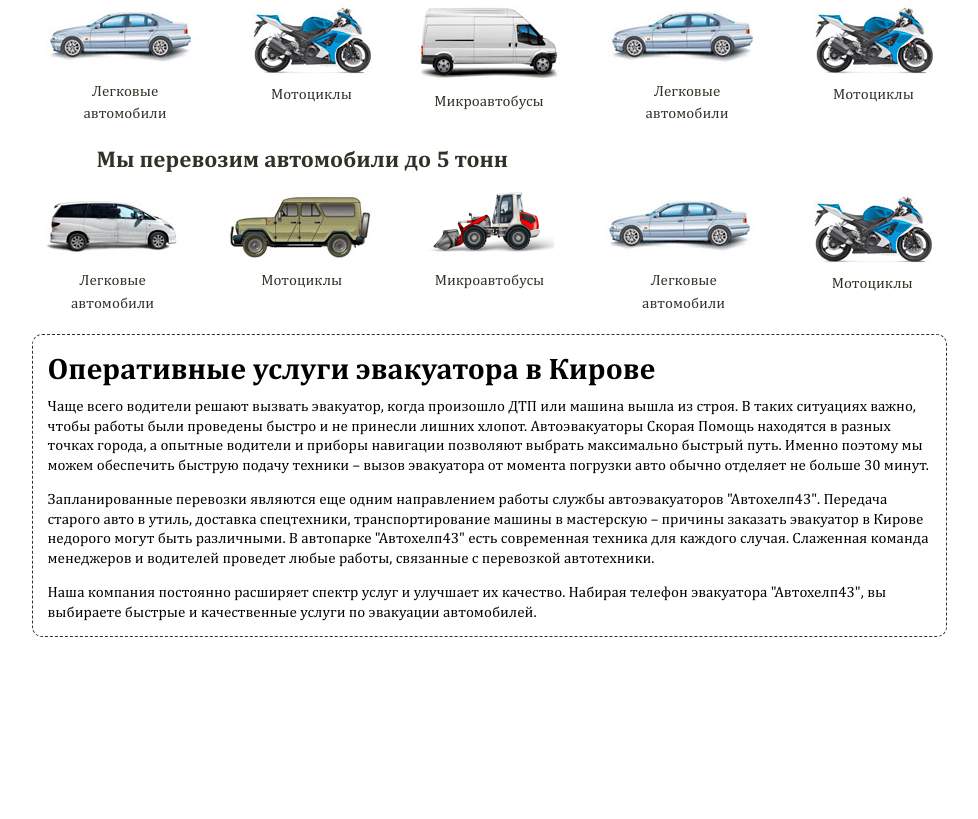
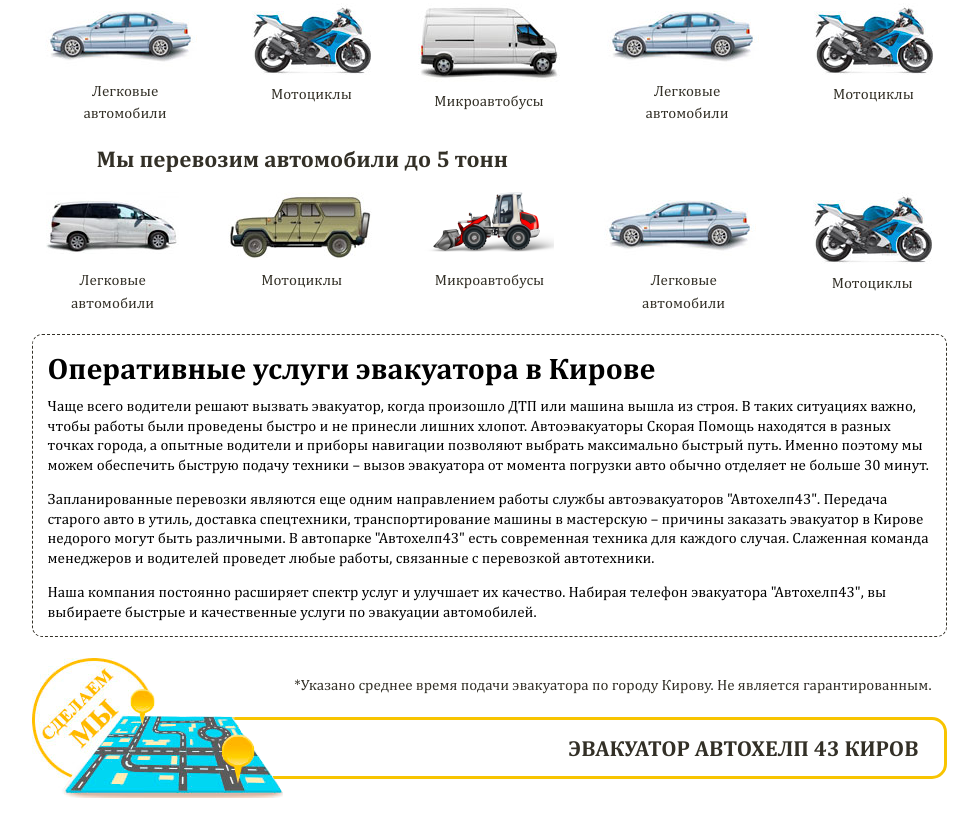
Before and after one commit to ivolat05/autohelp, a website: page src/index.html in a window 1280 px wide. Shown: the part 706-1525 px from the top of the page, without its empty margins (151-1129 px from the left). Before the commit the page ends 1363 px from the top, so only its background shows below. Drawn offline with nearby package versions, Linux system fonts and the light colour scheme; files that its build step writes are made by us from their sources.

Commit message:
uppdate 16.20

```diff
--- a/src/assets/sass/blocks/footer.scss
+++ b/src/assets/sass/blocks/footer.scss
@@ -0,0 +1,42 @@
+.adventure-footer {
+    padding: 17px 0 40px;
+}
+.adventure-footer__wrapp {
+    display: flex;
+    justify-content: end;
+}
+
+.adventure-footer__wrapper {
+    padding: 15px;
+    border: 4px solid;
+    border: 3px solid #f8c400;
+
+    border-radius: 15px;
+    display: flex;
+    justify-content: end;
+    position: relative;
+}
+
+.adventure-footer-img {
+    position: absolute;
+    left: -3px;
+    bottom: -22px;
+}
+
+.adventure-footer__wrapp-content {
+    font-weight: normal;
+    font-size: 15px;
+    line-height: 1.5;
+    color: #333027;
+    padding-bottom: 20px;
+    padding-right: 15px;
+}
+
+.adventure-footer__wrapper-text {
+    padding-right: 10px;
+
+    font-weight: 700;
+    font-size: 22px;
+    line-height: 1.2;
+    color: #333027;
+}
--- a/src/tpl/partials/footer.html
+++ b/src/tpl/partials/footer.html
@@ -0,0 +1,15 @@
+<footer class="adventure-footer">
+    <div class="adventure-container">
+        <div class="adventure-footer__wrapp">
+            <div class="adventure-footer__wrapp-content">
+                *Указано среднее время подачи эвакуатора по городу Кирову. Не является гарантированным.
+            </div>
+        </div>
+        <div class="adventure-footer__wrapper">
+            <img class="adventure-footer-img" src="./assets/img/adventure-fotter.png" alt="">
+            <div class="adventure-footer__wrapper-text">
+                ЭВАКУАТОР АВТОХЕЛП 43 КИРОВ
+            </div>
+        </div>
+    </div>
+</footer>
```
Also changed, not shown: dist/assets/css/style.min.css, dist/assets/img/adventure-fotter.jpg (added), dist/assets/img/adventure-fotter.png (added), dist/index.html, src/assets/img/adventure-fotter.jpg (added), src/assets/img/adventure-fotter.png (added).
